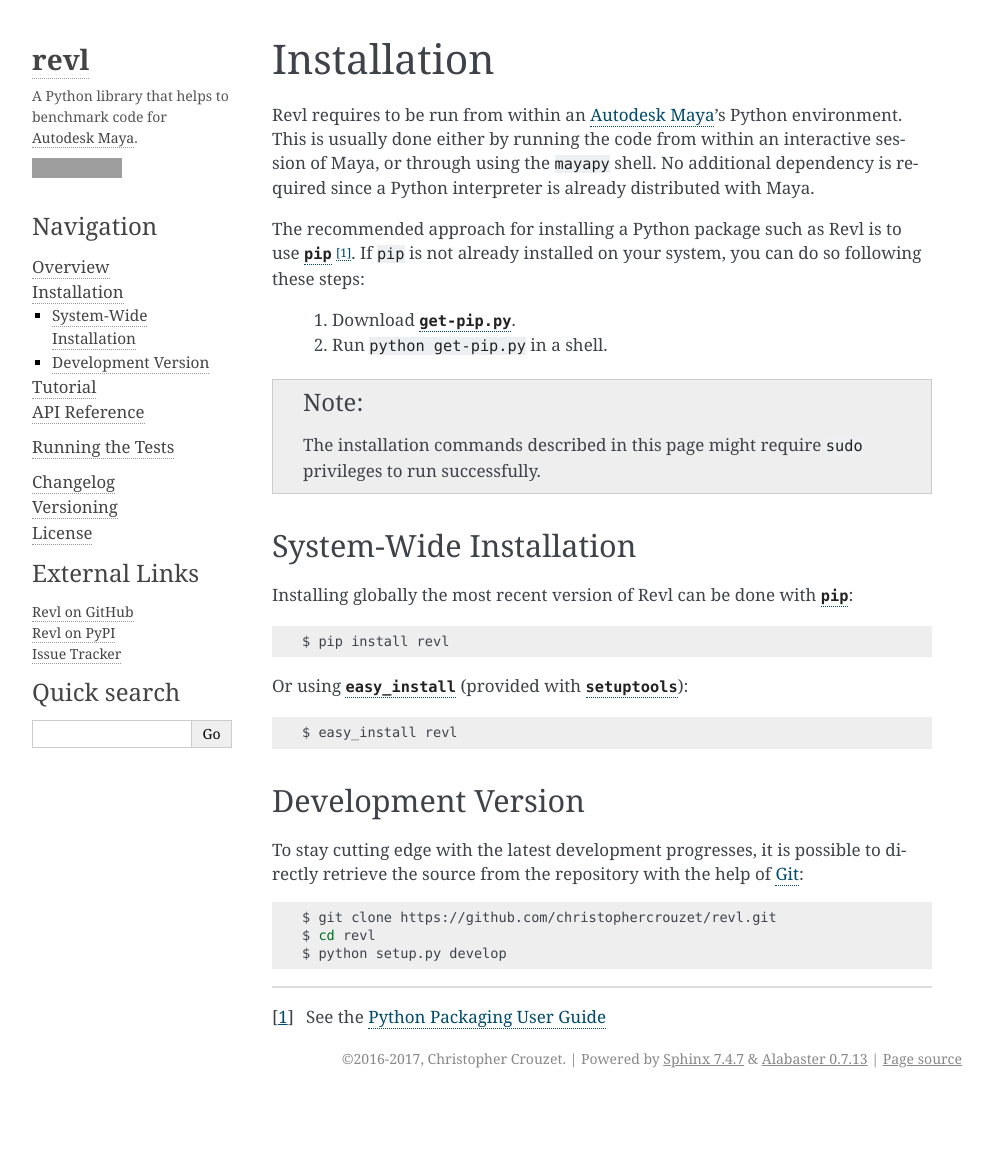
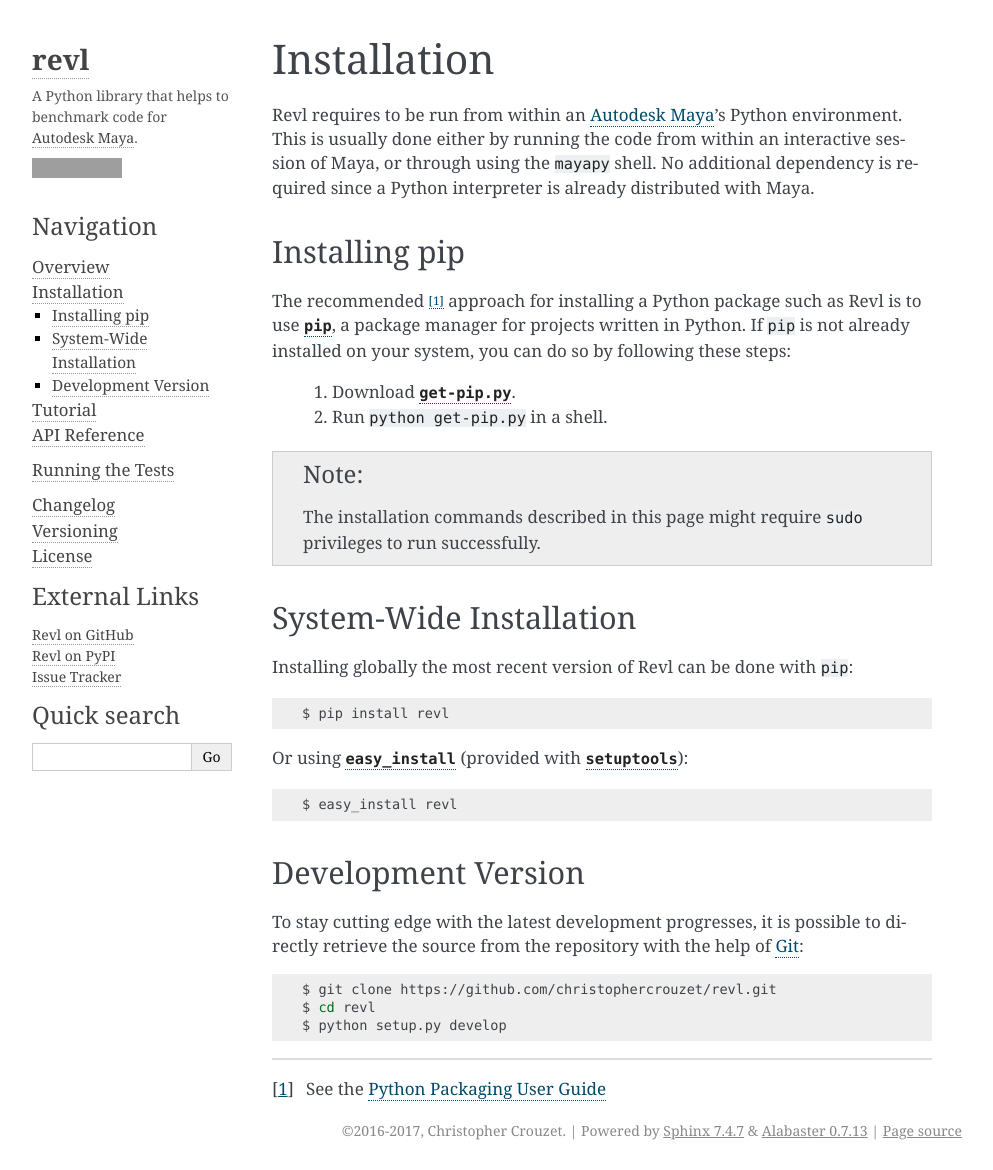
Before and after one commit to christophercrouzet/revl, a Sphinx documentation site: the page built from doc/installation.rst, in a window 1280 px wide and 1170 px high. Shown: the whole window, without its empty margins (148-1141 px from the left). Built offline with Sphinx 7.4.7, drawn with Linux system fonts in a browser that asks for light colours; grey boxes are pictures that could not be loaded.

Commit message:
Put the pip install notes into its own section

```diff
--- a/doc/installation.rst
+++ b/doc/installation.rst
@@ -9,9 +9,13 @@
 dependency is required since a Python interpreter is already distributed with
 Maya.
 
-The recommended approach for installing a Python package such as Revl is to use
-|pip|_ [1]_. If ``pip`` is not already installed on your system, you can do so
-following these steps:
+
+Installing pip
+--------------
+
+The recommended [1]_ approach for installing a Python package such as Revl is
+to use |pip|_, a package manager for projects written in Python. If ``pip`` is
+not already installed on your system, you can do so by following these steps:
 
     1. Download |get-pip.py|_.
     2. Run ``python get-pip.py`` in a shell.
@@ -26,7 +30,7 @@
 System-Wide Installation
 ------------------------
 
-Installing globally the most recent version of Revl can be done with |pip|_:
+Installing globally the most recent version of Revl can be done with ``pip``:
 
 .. code-block:: bash
 
```
